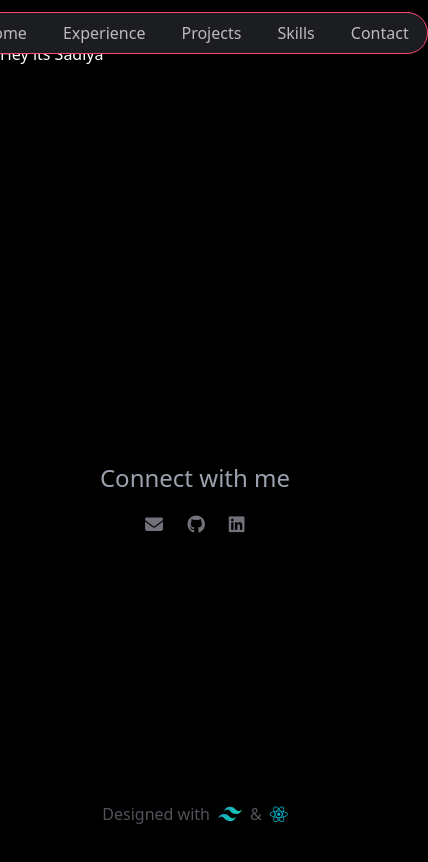
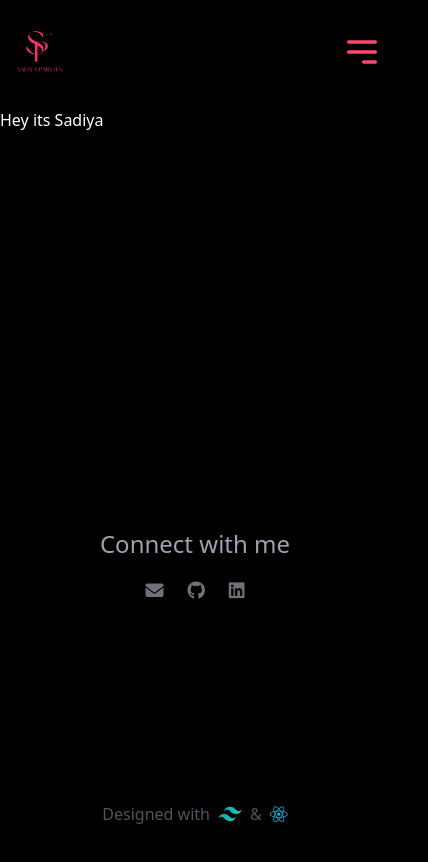
Before and after one commit to sadiyacodes/sadiya-portfolio, a React (Vite) app: page / in a window 390 px wide. Shown: the top 862 px of the page, 428 px wide, since content can reach past the window. Built offline with nearby package versions, Linux system fonts and the light colour scheme.

Commit message:
add functionality to nav menus
added functionality to navigation bar and fixed styling of header overall.

```diff
--- a/src/App.css
+++ b/src/App.css
@@ -1,3 +1,6 @@
 body{
   background-color: black;
 }
+html {
+  scroll-behavior: smooth;
+}
--- a/src/components/Header.jsx
+++ b/src/components/Header.jsx
@@ -1,17 +1,56 @@
 
-import React from 'react'
+import React , {useState} from 'react'
+import Navlink from './helpers/NavLink';
+const Header = () => {
+  const [mobileNav, setMobileNav] =useState(false);
+  return (
 
-const Header = () => {
-  return (
-    <div className='flex justify-center items-center relative top-3'>
-        <nav className='flex gap-1 p-0.5 border border-pink rounded-full bg-greybg backdrop-blur'>
+    <div className='flex justify-between items-center relative top-3 mb-7'>
+
+      {/* Logo on the leftmost corner */}
+    <div className='flex-shrink-0'>
+        <img src="/assets/SadiyaLogo.png" alt="Logo" className='w-20 h-20' />
+    </div>
+
+      {/* Navigation - Hidden on small screens */}
+        <nav className='absolute left-1/2 transform -translate-x-1/2 hidden sm:flex gap-1 p-0.5 border border-pink rounded-full bg-greybg backdrop-blur'>
             <a href="#" className='px-4 py-1.5 rounded-full text-white/70 text-md hover:bg-white/15 hover:text-white transition duration-300'>Home</a>
             <a href="#" className='px-4 py-1.5 rounded-full text-white/70 text-md  hover:bg-white/15 hover:text-white transition duration-300'>Experience</a>
             <a href="#" className='px-4 py-1.5 rounded-full text-white/70 text-md hover:bg-white/15 hover:text-white transition duration-300'>Projects</a>
             <a href="#" className='px-4 py-1.5 rounded-full text-white/70 text-md  hover:bg-white/15 hover:text-white transition duration-300'>Skills</a>
             <a href="#" className='px-4 py-1.5 rounded-full text-white/70 text-md   hover:bg-white/15 hover:text-white transition duration-300'>Contact</a>
          </nav>
+
+          {/* Hamburger Menu - Only visible on small screens */}
+    <div className='sm:hidden'>
+        <button className='text-pink p-2 ' onClick={() => setMobileNav(true)}>
+            {/* Hamburger icon */}
+            <svg className='w-10 h-10' fill='none' stroke='currentColor' viewBox='0 0 24 24' xmlns='http://www.w3.org/2000/svg'>
+                <path strokeLinecap='round' strokeLinejoin='round' strokeWidth='2' d='M4 6h16M4 12h16m-7 6h7'></path>
+            </svg>
+        </button>
+
+        {/* Mobile menu  */}
+        {mobileNav &&
+        (
+          <div className='w-full h-screen overflow-y-hidden flex flex-col bg-black absolute bottom-0 left-0 right-0 top-0 justify-center items-center space-y-10 transition-all duration-1000 font-semibold z-40'
+          style={{
+            backgroundImage:
+              'url("https://transparenttextures.com/patterns/batthern.png")',
+          }}>
+             <button
+            className="absolute right-6 top-12 text-xl w-8 h-8 rounded-md border-[0.015rem] border-slate-200"
+            onClick={() => setMobileNav(false)}
+          >
+            {" "}
+            <i className="fa-solid fa-xmark text-white/70 cursor-pointer "></i>
+          </button>
+          <Navlink setMobileNav={setMobileNav} />
+            </div>
+        )}
     </div>
+    </div>
+
   )
 }
 
--- /dev/null
+++ b/src/components/helpers/NavLink.jsx
@@ -0,0 +1,52 @@
+import React from "react";
+
+const Navlink = ({ setMobileNav }) => {
+  return (
+    <>
+      <div>
+        <a href="#"
+          className="text-white  peer focus:text-pink active:text-pink"
+        >
+          Home
+        </a>
+        <div className="w-full bg-pink h-[0.075rem]  scale-0 peer-hover:scale-100 transition-all duration-300 "></div>
+      </div>
+      <div>
+        <a href="#experience"
+          className="text-white  peer focus:text-pink active:text-pink"
+        >
+          Experience
+        </a>
+        <div className="w-full bg-pink h-[0.075rem]  scale-0 peer-hover:scale-100 transition-all duration-300"></div>
+      </div>
+      <div>
+        <a href="#projects"
+          className="text-white  peer focus:text-pink active:text-pink"
+        >
+          Projects
+        </a>
+        <div className="w-full bg-pink h-[0.075rem]  scale-0 peer-hover:scale-100 transition-all duration-300"></div>
+      </div>
+
+      <div>
+        <a href="#skills"
+          className="text-white  peer focus:text-pink active:text-pink"
+        >
+          Skills
+        </a>
+        <div className="w-full bg-pink  h-[0.075rem]  scale-0 peer-hover:scale-100 transition-all duration-300"></div>
+      </div>
+
+      <div>
+        <a href="#contact"
+          className="text-white  peer focus:text-pink active:text-pink"
+        >
+         Contact
+        </a>
+        <div className="w-full bg-pink h-[0.075rem]  scale-0 peer-hover:scale-100 transition-all duration-300"></div>
+      </div>
+    </>
+  );
+};
+
+export default Navlink;
```
Also changed, not shown: public/assets/SadiyaLogo.png (added).
